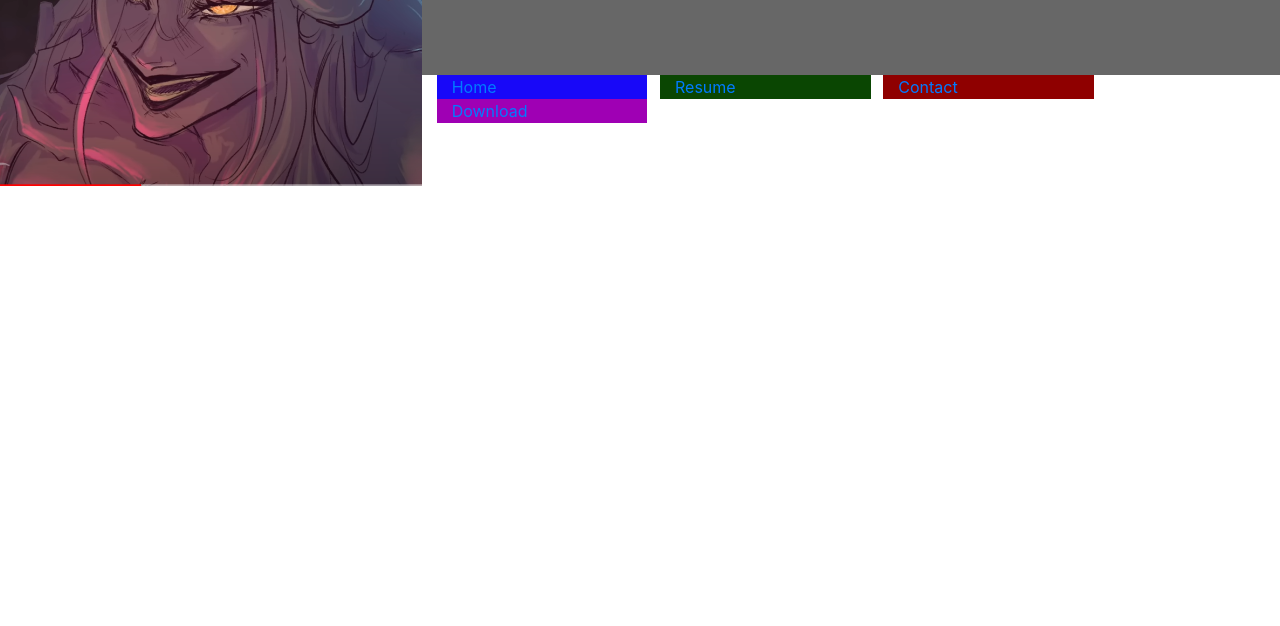
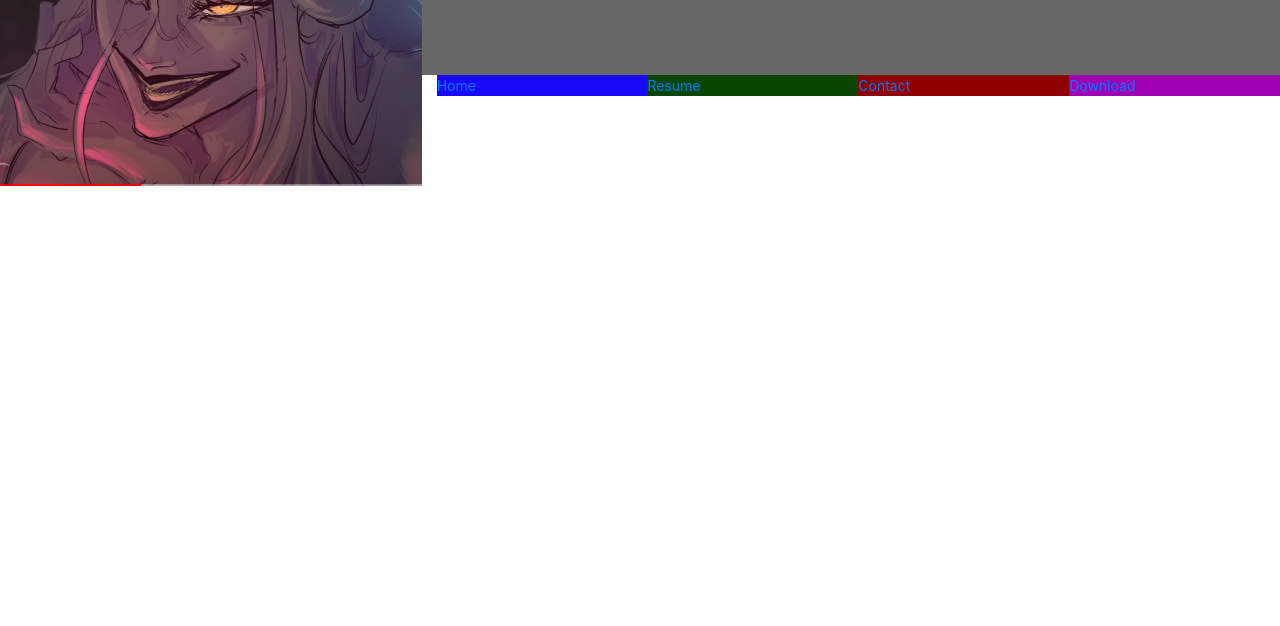
Before and after one commit to Ladyofgoats/Resume-Project-Lydia, a plain HTML site: page index.html in a window 1280 px wide. Shown: the part 174-800 px from the top of the page. Drawn offline with nearby package versions, Linux system fonts and the light colour scheme.

Commit message:
Closed up the margins in the novigation bar.

```diff
--- a/assets/css/style.css
+++ b/assets/css/style.css
@@ -60,3 +60,16 @@ header {
     margin-bottom: 90px;
     color: #fff
 }
+
+.list-inline-item:not(:last-child) {
+    margin: 0;
+}
+
+.menucontainer {
+    font-size: 0;
+}
+
+#nav li {
+font-size: 14px;
+padding: 0;
+}
--- a/index.html
+++ b/index.html
@@ -22,7 +22,7 @@
                 </div>
                 <div class="row">
                     <div class="col">
-                        <ul id="nav" class="list-inline">
+                        <ul id="nav" class="list-inline menucontainer">
                             <li class="cold-6 col-sm-3 ui-menu-color-home list-inline-item">
                                 <a href="#"><span>Home</span></a>
                             </li>
```
